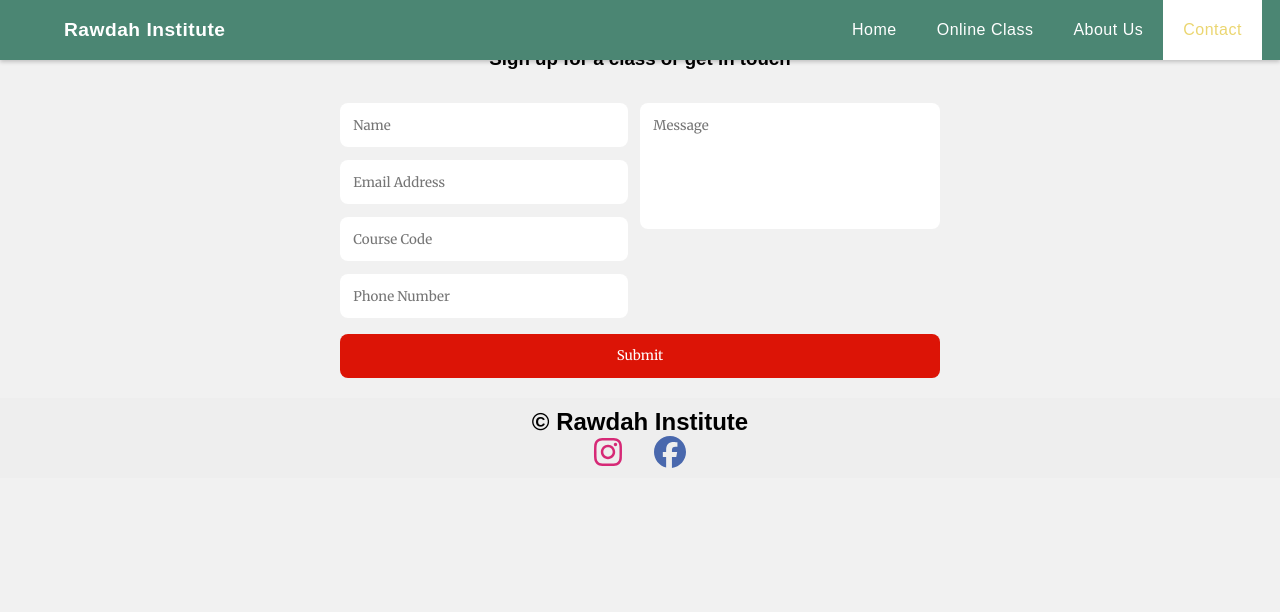
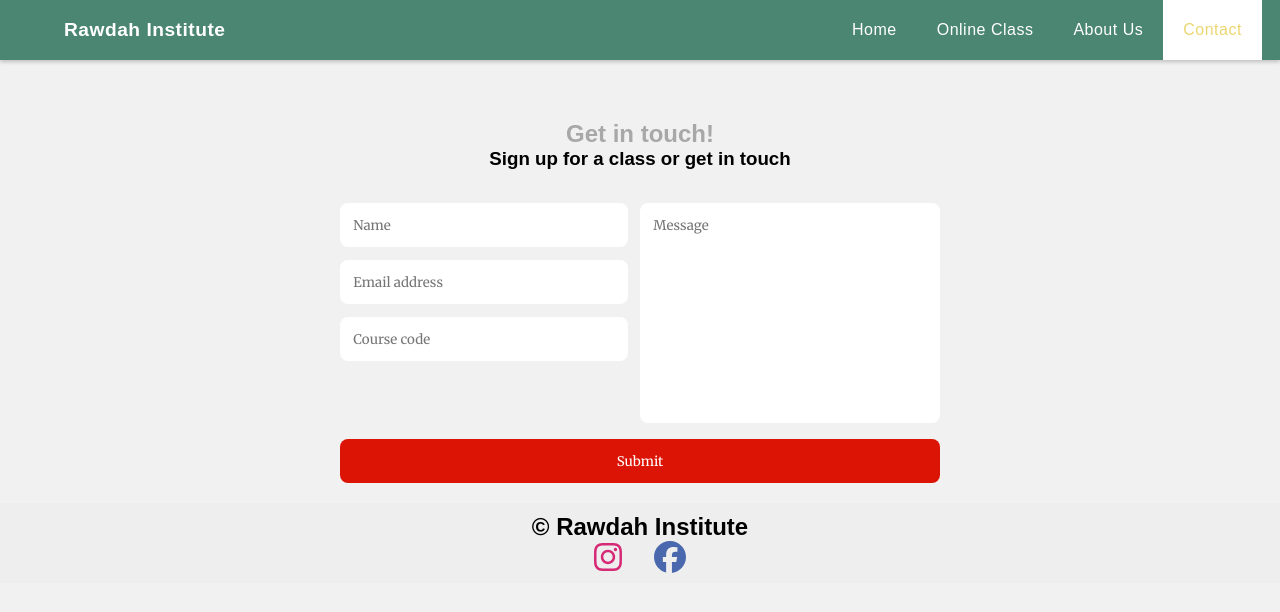
Before and after one commit to tahmid198/Rawdah_Institute, a React (Create React App) app: page /Contact in a window 1280 px wide. Shown: the top 612 px of the page. Built offline with nearby package versions, Linux system fonts and the light colour scheme.

Commit message:
functionality to send emails from contact page
using emailjs

```diff
--- a/src/components/contact.js
+++ b/src/components/contact.js
@@ -1,21 +1,39 @@
-import React from 'react';
+import React, { useRef } from 'react';
+import emailjs from '@emailjs/browser';
 import  './css/contact.css';
 
 export default function Contact() {
+
+
+    const form = useRef();
+
+    const sendEmail = (e) => {
+      e.preventDefault();
+
+    //   emailjs.sendForm('Rawdah_Contact1', 'Rawdah_Contact_Form1', form.current, 'BvLCNuBNFSSHXUGfu')
+      emailjs.sendForm(process.env.REACT_APP_SERVICE_ID, process.env.REACT_APP_TEMPLATE_ID, form.current, process.env.REACT_APP_PUBLIC_KEY)
+
+
+        .then((result) => {
+            console.log(result.text);
+            console.log("Message Sent")
+        }, (error) => {
+            console.log(error.text);
+        });
+    };
     return (
         <section className="sec-container">
             <div className="contact-container">
                 <h1>Get in touch!</h1>
                 <h3>Sign up for a class or get in touch</h3>
-                <form className='cf'>
+                <form className='cf'ref={form} onSubmit={sendEmail}>
                     <div className='half left cf'>
-                        <input type='text' placeholder='Name' name='user_name' required />
-                        <input type='email' placeholder='Email Address' name='user_email' required />
-                        <input type='text' placeholder='Course Code' name='course_code' />
-                        <input type="number" placeholder='Phone Number'name='phone_number' />
-                    </div>
-                    <div className='half right cf'>
-                        <textarea name='message' type='text' placeholder='Message'required ></textarea>
+                        <input type='text' placeholder='Name' name='from_name' required />
+                        <input type='email' placeholder='Email address' name='from_email' required />
+                        <input type='text' placeholder='Course code' name='course_code' />
+                        </div>
+                        <div className='half right cf'>
+                        <textarea name='message' type='text' placeholder='Message'></textarea>
                     </div>
                     <input type='submit' value='Submit' id='input-submit' />
                 </form>
--- a/src/components/css/contact.css
+++ b/src/components/css/contact.css
@@ -4,6 +4,9 @@
   background: #f1f1f1;
   font-family: 'Merriweather', sans-serif;
   /* padding: 1em; */
+}
+.contact-container{
+  padding-top: 100px;
 }
 
 h1 {
@@ -50,7 +53,7 @@
 } */
 
 textarea {
-  height: 126px;
+  height: 220px;
 }
 
 .half {
```
